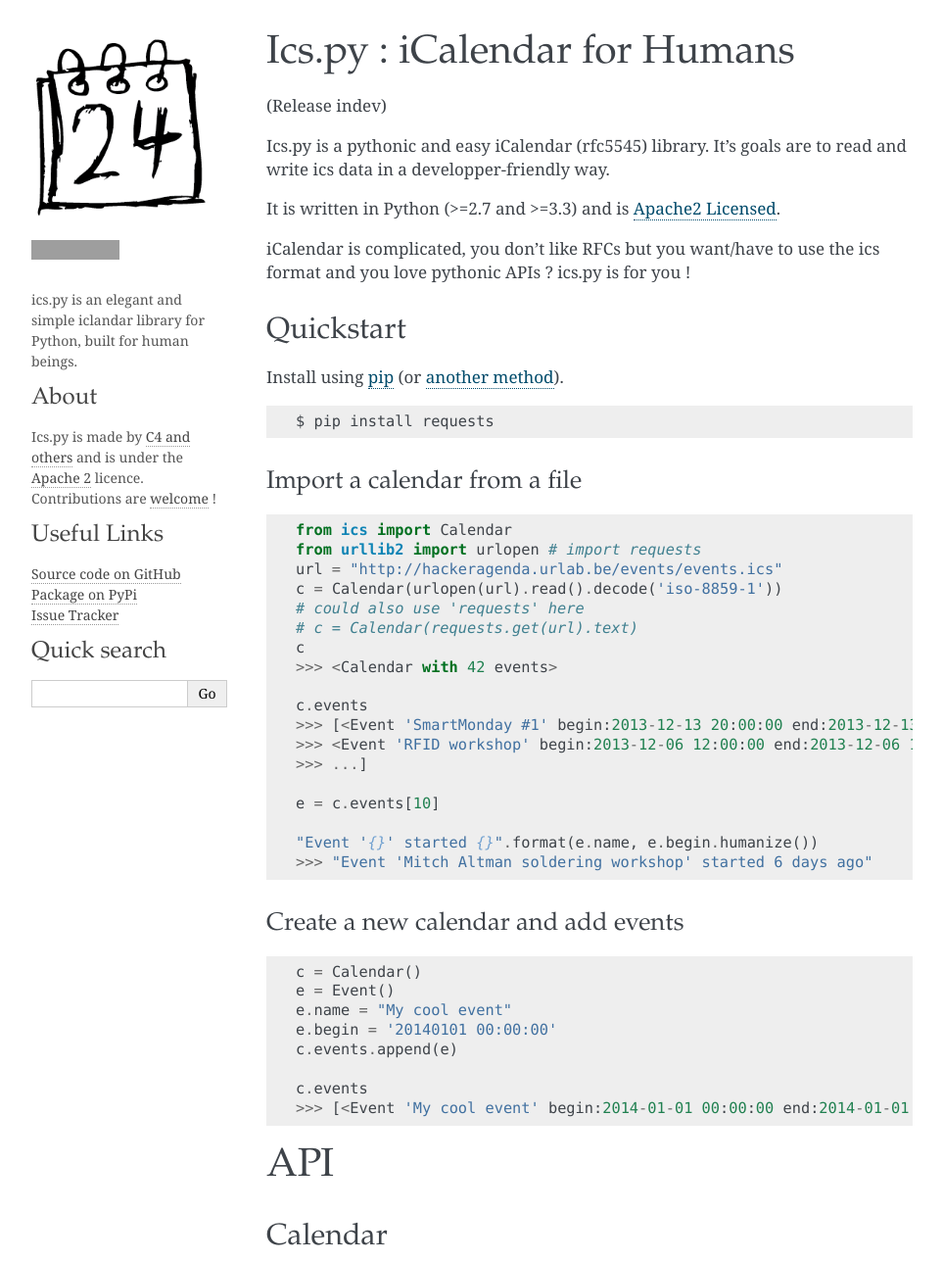
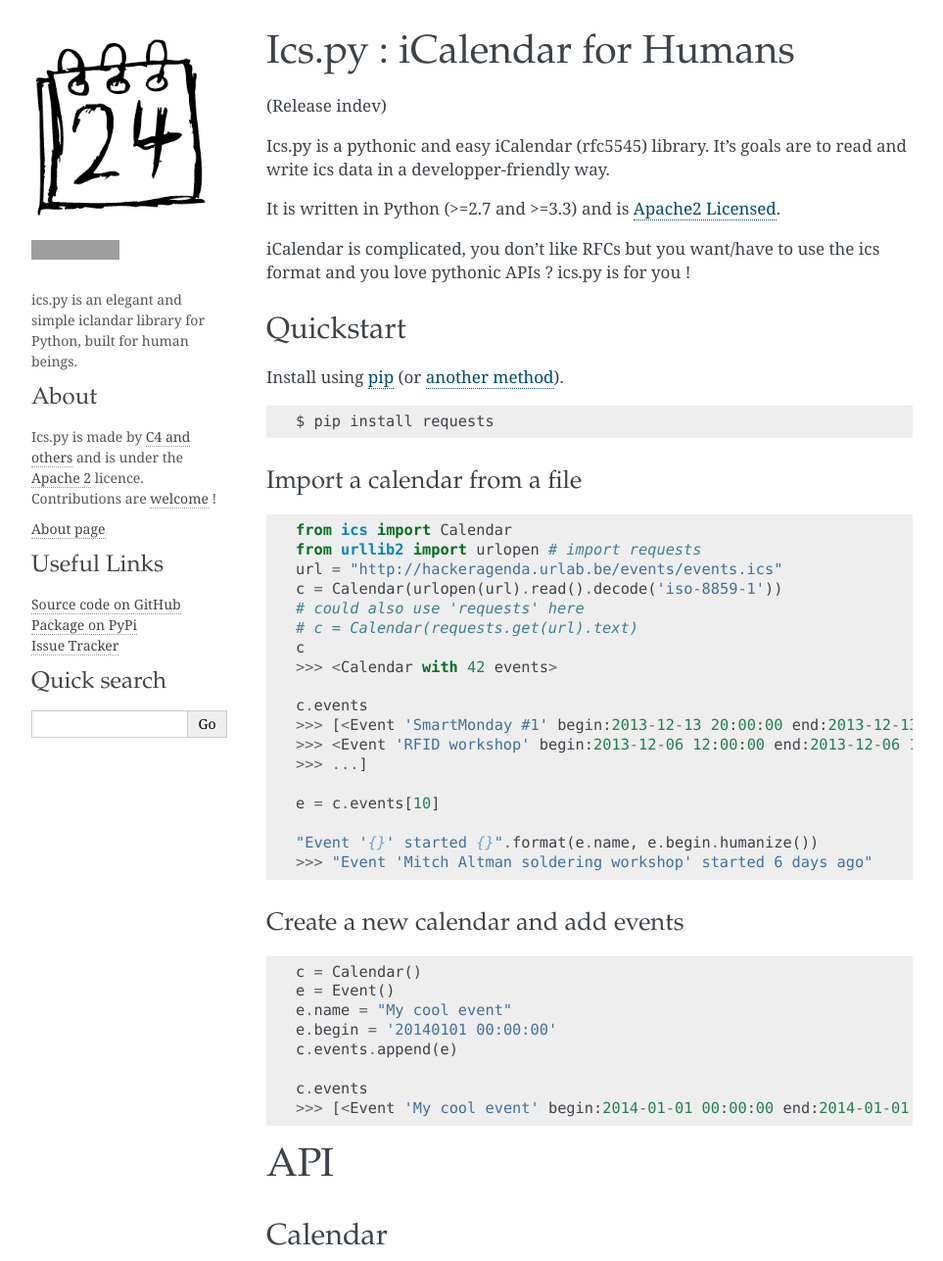
Before and after one commit to ics-py/ics-py, a Sphinx documentation site: the page built from doc/index.rst, in a window 1280 px wide, cut to the strip 0-1287 px from the top of the page. Shown: the whole strip at 98% size, without its empty margins (148-1111 px from the left). Built offline with Sphinx 7.4.7, drawn with Linux system fonts in a browser that asks for light colours; grey boxes are pictures that could not be loaded.

Commit message:
add link to about in sidebar

```diff
--- a/doc/_templates/sidebarlogo.html
+++ b/doc/_templates/sidebarlogo.html
@@ -17,6 +17,7 @@
 <h3>About</h3>
 <p>Ics.py is made by <a href="about.html#authors">C4 and others</a> and is under the <a href="about.html#license">Apache 2</a> licence.<br>
 Contributions are <a href="about.html#contribute">welcome</a> !</p>
+<p><a href="about.html">About page</a></p>
 
 <h3>Useful Links</h3>
 <ul>
```
